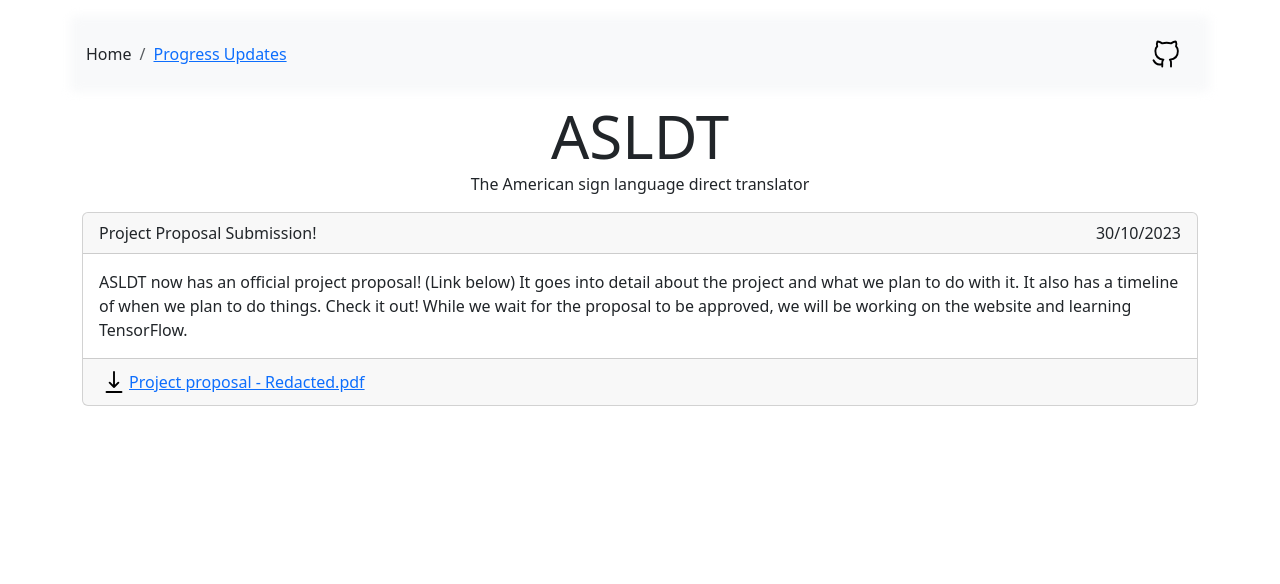
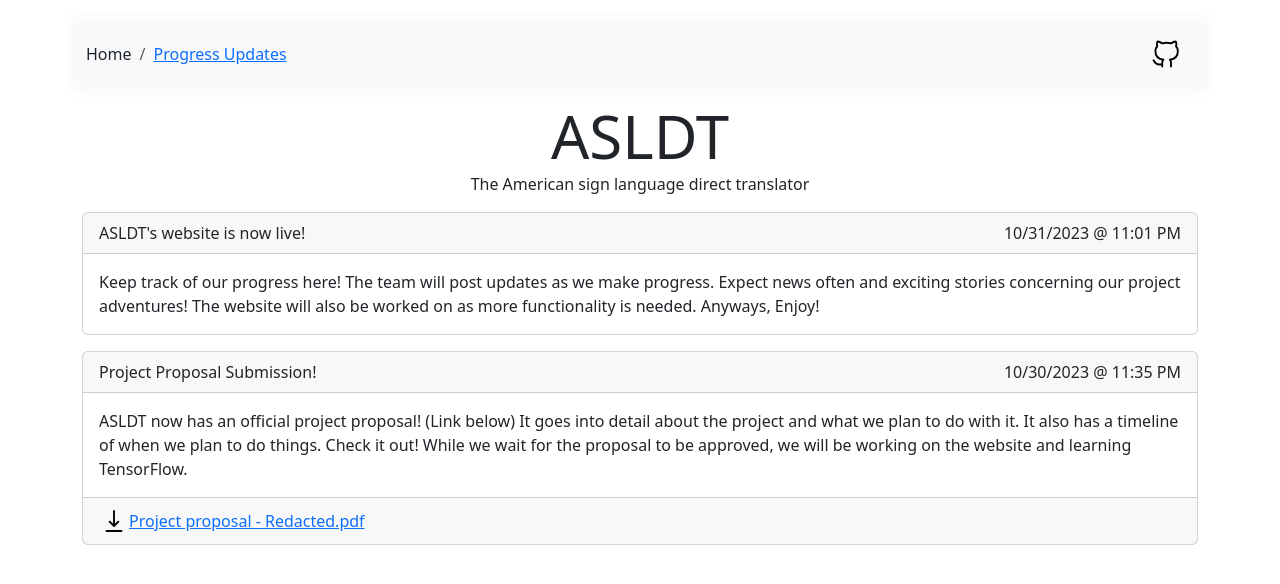
Before and after one commit to EnjoyBacon7/ASLDT, a React (Vite) app: page / in a window 1280 px wide. Shown: the top 584 px of the page. Built offline with nearby package versions, Linux system fonts and the light colour scheme.

Commit message:
Added second entry

```diff
--- a/src/App.jsx
+++ b/src/App.jsx
@@ -14,9 +14,14 @@ function App() {
       <div className="container">
         <Title />
         <Update_cmpnt
+          title="ASLDT's website is now live!"
+          body="Keep track of our progress here! The team will post updates as we make progress. Expect news often and exciting stories concerning our project adventures! The website will also be worked on as more functionality is needed. Anyways, Enjoy!"
+          date="10/31/2023 @ 11:01 PM"
+        />
+        <Update_cmpnt
           title="Project Proposal Submission!"
           body="ASLDT now has an official project proposal! (Link below) It goes into detail about the project and what we plan to do with it. It also has a timeline of when we plan to do things. Check it out! While we wait for the proposal to be approved, we will be working on the website and learning TensorFlow."
-          date="30/10/2023"
+          date="10/30/2023 @ 11:35 PM"
           downloadableContent={"Project proposal - Redacted.pdf"}
         />
       </div>
--- a/src/Update_cmpnt.jsx
+++ b/src/Update_cmpnt.jsx
@@ -19,12 +19,14 @@ function Update_cmpnt({ title, body, date, downloadableContent }) {
             <div className="card-body">
                 {body}
             </div>
+            {downloadableContent &&
                 <div className="card-footer">
                     <a className='d-flex align-items-center' href={`./content/${downloadableContent}`} download>
                         <img src={download_icon} alt="download" width="30" height="30" />
                         <div>{downloadableContent} </div>
                     </a>
                 </div>
+            }
         </div>
     )
 }
```
Also changed, not shown: 3 other files (tests, documents, lock files or other folders). Lines whose indentation alone changed are shown as unchanged.
